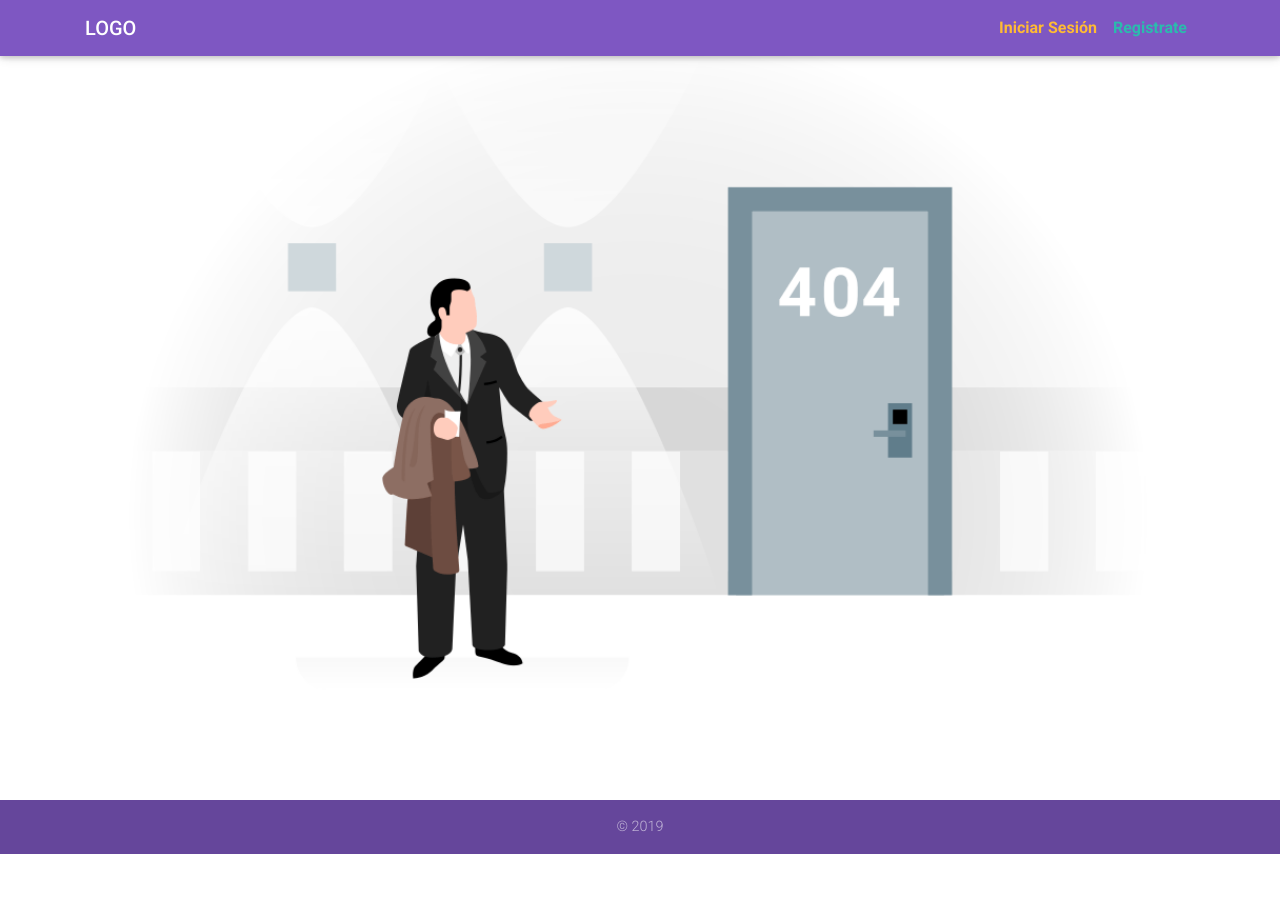
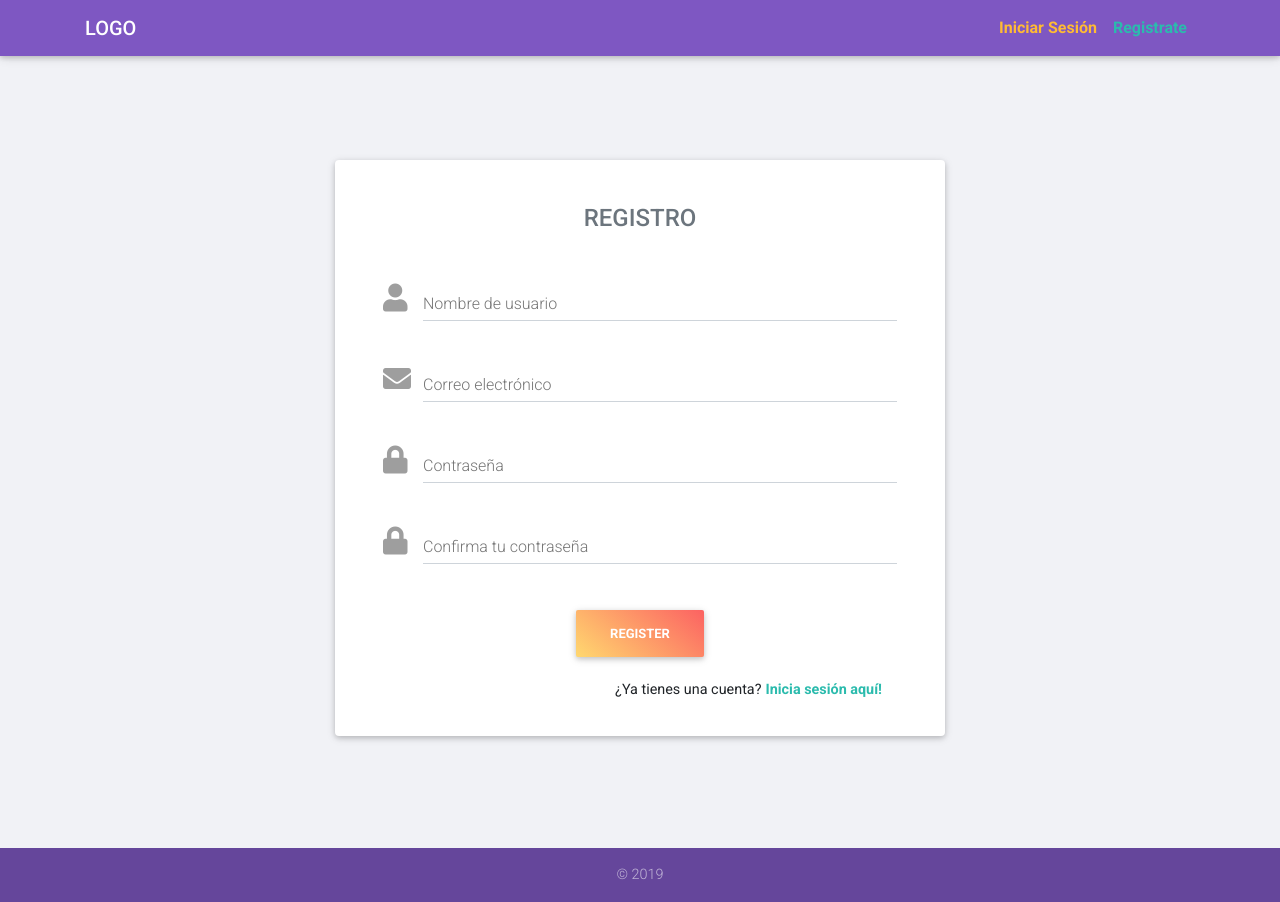
Before and after one commit to jgersain/umbrella-app, a React (Create React App) app: page /sign_up in a window 1280 px wide. Before the commit the page ends 854 px from the top, so only its background shows below. Built offline with nearby package versions, Linux system fonts and the light colour scheme; a web font is replaced by a local one.

Commit message:
add register form component

```diff
--- a/src/components/App.jsx
+++ b/src/components/App.jsx
@@ -4,6 +4,7 @@ import { BrowserRouter, Switch, Route } from 'react-router-dom';
 import Layout from './Layout';
 import Home from '../pages/Home';
 import Login from '../pages/Login';
+import Register from '../pages/Register';
 import NotFound from '../pages/NotFound';
 
 const App = () => (
@@ -12,6 +13,7 @@ const App = () => (
       <Switch>
         <Route exact path="/" component={Home} />
         <Route exact path="/login" component={Login} />
+        <Route exact path="/sign_up" component={Register} />
         <Route component={NotFound} />
       </Switch>
     </Layout>
--- a/src/pages/Login.jsx
+++ b/src/pages/Login.jsx
@@ -1,4 +1,5 @@
 import React from 'react';
+import { Link } from 'react-router-dom';
 import { MDBContainer, MDBRow, MDBCol, MDBInput, MDBBtn } from 'mdbreact';
 
 import './styles/Login.scss';
@@ -9,7 +10,7 @@ const Login = () => (
       <MDBRow>
         <MDBCol>
           <form>
-            <p className="h5 text-center mb-4 font-weight-bold">INICIAR SESIÓN</p>
+            <p className="h4 text-center mb-4 font-weight-bold text-muted">INICIAR SESIÓN</p>
             <div className="grey-text">
               <MDBInput
                 label="Correo Electrónico"
@@ -33,6 +34,14 @@ const Login = () => (
             </div>
           </form>
         </MDBCol>
+        <MDBCol md='12' className="pt-4">
+          <p className='font-small d-flex justify-content-end'>
+            ¿No tienes una cuenta?
+            <Link to='/sign_up' className='text-default ml-1 font-weight-bold'>
+              Registrate aquí!
+            </Link>
+          </p>
+        </MDBCol>
       </MDBRow>
     </MDBContainer>
   </div>
--- /dev/null
+++ b/src/pages/Register.jsx
@@ -0,0 +1,72 @@
+import React from "react";
+import { Link } from 'react-router-dom'
+import { MDBContainer, MDBRow, MDBCol, MDBInput, MDBBtn, MDBCard, MDBCardBody } from 'mdbreact';
+
+const Login = () => {
+  return (
+    <div className="d-flex align-items-center justify-content-center mt-5">
+      <MDBContainer className="col-md-6">
+        <MDBRow>
+          <MDBCol>
+            <MDBCard>
+              <MDBCardBody className="px-5">
+                <form>
+                  <p className="h4 text-center py-4 text-muted">REGISTRO</p>
+                  <div className="grey-text">
+                    <MDBInput
+                      label="Nombre de usuario"
+                      icon="user"
+                      group
+                      type="text"
+                      validate
+                      error="wrong"
+                      success="right"
+                    />
+                    <MDBInput
+                      label="Correo electrónico"
+                      icon="envelope"
+                      group
+                      type="email"
+                      validate
+                      error="wrong"
+                      success="right"
+                    />
+                    <MDBInput
+                      label="Contraseña"
+                      icon="lock"
+                      group
+                      type="password"
+                      validate
+                    />
+                    <MDBInput
+                      label="Confirma tu contraseña"
+                      group
+                      icon="lock"
+                      type="password"
+                      validate
+                    />
+                  </div>
+                  <div className="text-center mt-2">
+                    <MDBBtn className="btn peach-gradient font-weight-bold" type="submit">
+                      Register
+                    </MDBBtn>
+                  </div>
+                  <MDBCol md='12' className="mt-3">
+                    <p className='font-small d-flex justify-content-end'>
+                      ¿Ya tienes una cuenta?
+                      <Link to='/login' className='text-default ml-1 font-weight-bold'>
+                        Inicia sesión aquí!
+                      </Link>
+                    </p>
+                  </MDBCol>
+                </form>
+              </MDBCardBody>
+            </MDBCard>
+          </MDBCol>
+        </MDBRow>
+      </MDBContainer>
+    </div>
+  );
+};
+
+export default Login;
```
